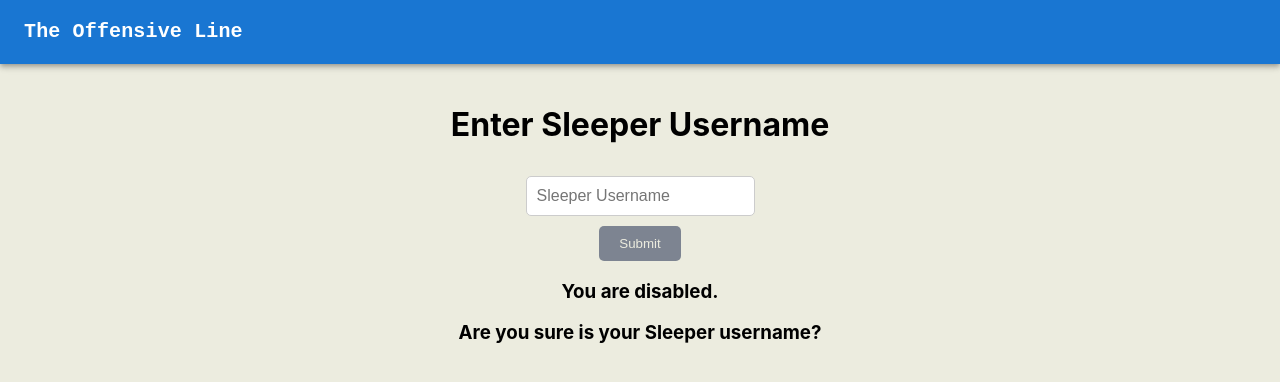
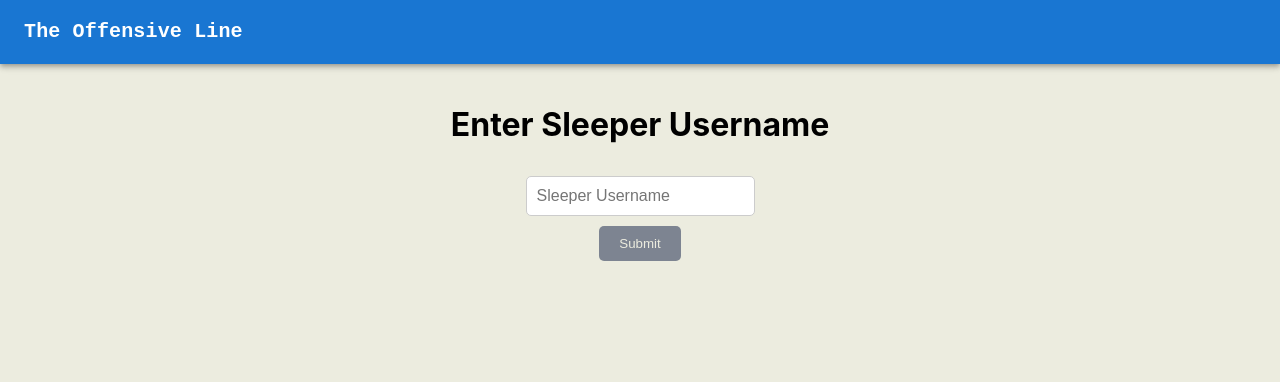
Before and after one commit to theoffensiveline/theoffensiveline-site, a React (Create React App) app: page / in a window 1280 px wide. Shown: the top 382 px of the page. Built offline with nearby package versions, Linux system fonts and the light colour scheme.

Commit message:
fix: login no longer calls you disabled on open

```diff
--- a/src/pages/SleeperLogin.jsx
+++ b/src/pages/SleeperLogin.jsx
@@ -63,6 +63,7 @@ function SleeperLogin() {
     const [username, setUsername] = useState('');
     const [leagues, setLeagues] = useState([]);
     const [isButtonDisabled, setIsButtonDisabled] = useState(false);
+    const [hasSubmitted, setHasSubmitted] = useState(false);
     const navigate = useNavigate();
 
     // Load the stored username from localStorage when the component mounts
@@ -96,9 +97,11 @@ function SleeperLogin() {
             const data = await response.json();
             console.log(data);
             setLeagues(data);
+            setHasSubmitted(true);
         } catch (error) {
             console.error("Error fetching leagues:", error);
             setLeagues([]);
+            setHasSubmitted(true);
         }
     };
 
@@ -123,12 +126,14 @@ function SleeperLogin() {
                 {isButtonDisabled ? 'Please wait...' : 'Submit'}
             </Button>
 
-            {leagues.length === 0 ? (
+            {hasSubmitted && leagues.length === 0 && (
                 <div>
                     <h3>You are disabled.</h3>
                     <h3>Are you sure {username} is your Sleeper username?</h3>
                 </div>
-            ) : (
+            )}
+
+            {leagues.length > 0 && (
                 <div>
                     <h2>Select a League</h2>
                     {leagues.map((league) => (
```
